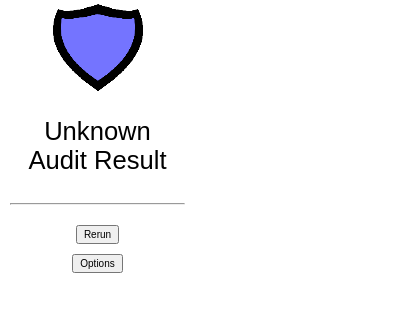
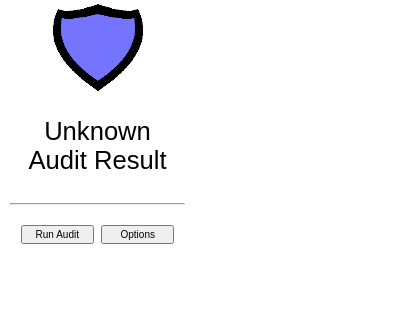
Before and after one commit to LightSys/chrome-audit-addon, a browser extension: page popup.html in a window 400 px wide. Shown: the part 92-404 px from the top of the page. Drawn offline with Linux system fonts and the light colour scheme.

Commit message:
Fixed button spacing

```diff
--- a/css/popup.css
+++ b/css/popup.css
@@ -18,4 +18,6 @@ a, button {
   margin: 0 auto;
   font-size: 10px;
   padding: 2px 6px;
+  width: 45%;
+
 }
--- a/popup.html
+++ b/popup.html
@@ -13,8 +13,8 @@
   <br />
   <hr />
   <div id="buttonDiv">
-		<button href="#" role="button" id="rerun">Rerun</button>
     <form action="options.html">
+		  <button href="#" role="button" id="rerun">Run Audit</button>
       <button type="submit">Options</button>
     </form>
     <!--<span href="#" id="list"></span>-->
```
